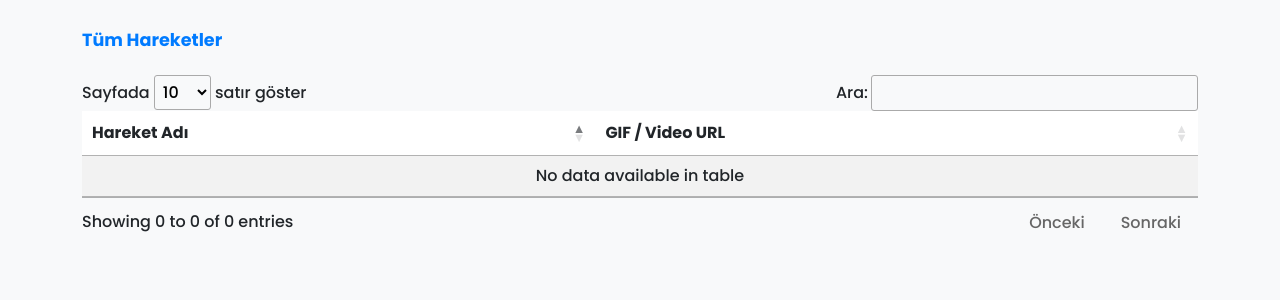
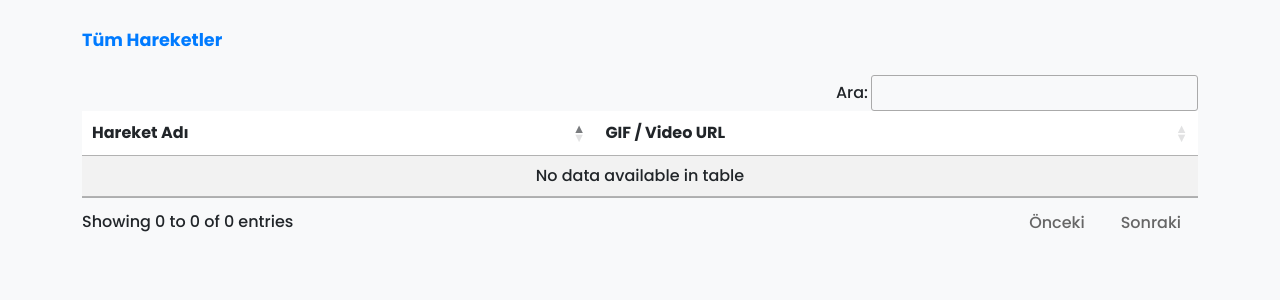
Before and after one commit to HGAKGUMUS/myFlask, a Flask app: page /movements in a window 1280 px wide. Shown: the part 56-356 px from the top of the page. Run offline with Flask 3, Linux system fonts and the light colour scheme; some libraries are stand-ins or nearby versions.

Commit message:
Flaskbigfix3

```diff
--- a/templates/movements.html
+++ b/templates/movements.html
@@ -42,13 +42,13 @@
 	$(document).ready(function() {
 	  $('#movementsTable').DataTable({
 		paging:       true,
-        pageLength:   10,
+		pageLength:   25,       // Sayfa başına 25 satır
+		lengthChange: false,    // Dropdown’u gizler (opsiyonel)
 		ordering:     true,
 		order:        [[0, 'asc']],
 		searching:    true,
 		language: {
 		  search:       "Ara:",
-          lengthMenu:   "Sayfada _MENU_ satır göster",
 		  info:         "Gösterilen _START_ - _END_ / _TOTAL_ hareket",
 		  paginate: {
 			first:    "İlk",
```
Lines whose indentation alone changed are shown as unchanged.
